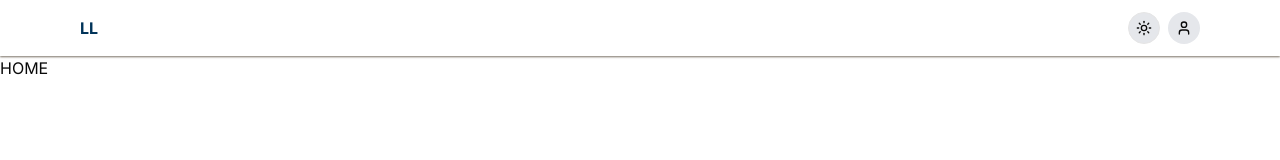
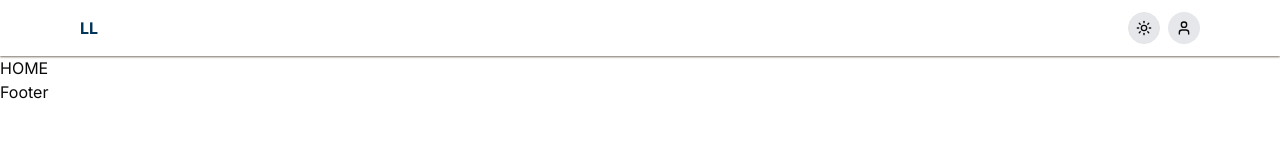
Before and after one commit to HABEEB99/luxe-lodgings, a Next.js app: page / in a window 1280 px wide. Shown: the top 160 px of the page. Built offline with nearby package versions, Linux system fonts and the light colour scheme.

Commit message:
feat: add footer component

```diff
--- a/src/app/layout.tsx
+++ b/src/app/layout.tsx
@@ -1,7 +1,7 @@
 import type { Metadata } from "next";
 import { Inter } from "next/font/google";
 import "@/styles/globals.css";
-import { Header, ThemeProvider } from "@/components";
+import { Footer, Header, ThemeProvider } from "@/components";
 
 const inter = Inter({ subsets: ["latin"] });
 
@@ -24,8 +24,11 @@ export default function RootLayout({
           enableSystem
           disableTransitionOnChange
         >
-          <Header />
-          <main>{children}</main>
+          <div>
+            <Header />
+            <main>{children}</main>
+            <Footer />
+          </div>
         </ThemeProvider>
       </body>
     </html>
--- /dev/null
+++ b/src/components/footer.tsx
@@ -0,0 +1,3 @@
+export const Footer = () => {
+  return <footer>Footer</footer>;
+};
--- a/src/components/index.ts
+++ b/src/components/index.ts
@@ -1,7 +1,8 @@
+import { Footer } from "@/components/footer";
 import { Header } from "@/components/header";
 import { Logo } from "@/components/logo";
 import { UserSettings } from "@/components/user-settings";
 import { ThemeProvider } from "@/components/providers/theme-provider";
 import { ThemeSwitcher } from "@/components/theme-switcher";
 
-export { Header, Logo, UserSettings, ThemeProvider, ThemeSwitcher };
+export { Footer, Header, Logo, UserSettings, ThemeProvider, ThemeSwitcher };
```
